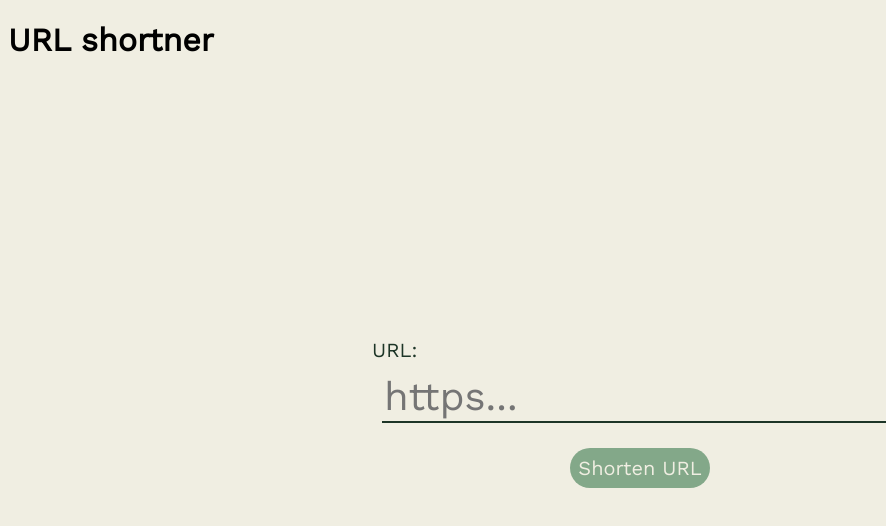
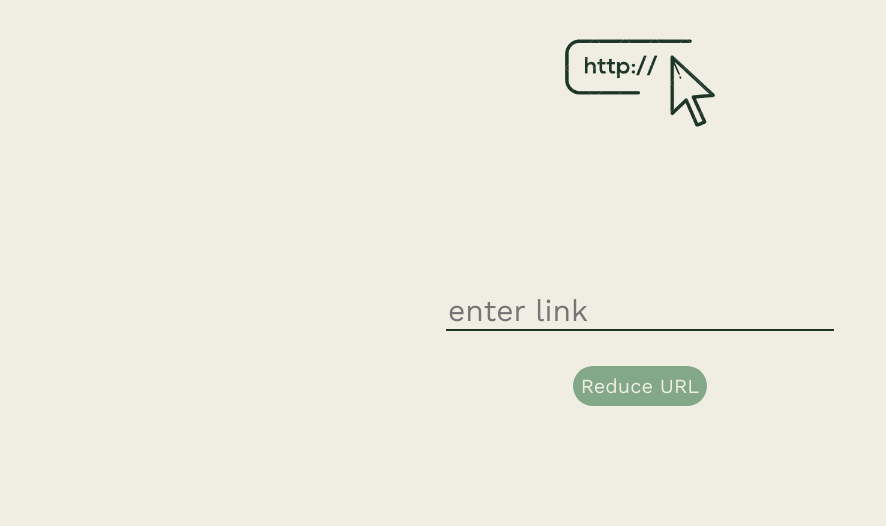
Before and after one commit to zlka/URL_Reducer_FrontEnd, a React (Create React App) app: page / in a window 1280 px wide. Shown: the top 526 px of the page, without its empty margins (0-886 px from the left). Built offline with nearby package versions, Linux system fonts and the light colour scheme.

Commit message:
change styling

```diff
--- a/public/index.html
+++ b/public/index.html
@@ -1,16 +1,21 @@
 <!DOCTYPE html>
 <html lang="en">
+
 <head>
   <meta charset="UTF-8">
   <meta http-equiv="X-UA-Compatible" content="IE=edge">
   <meta name="viewport" content="width=device-width, initial-scale=1.0">
-  <title>URL Shortener</title>
+  <title>URL Reducer</title>
   <link rel="preconnect" href="https://fonts.googleapis.com">
-<link rel="preconnect" href="https://fonts.gstatic.com" crossorigin>
-<link href="https://fonts.googleapis.com/css2?family=Lora:ital,wght@1,600&family=Work+Sans&display=swap" rel="stylesheet">
+  <link rel="preconnect" href="https://fonts.gstatic.com" crossorigin>
+  <link href="https://fonts.googleapis.com/css2?family=Lora:ital,wght@1,600&family=Work+Sans&display=swap"
+    rel="stylesheet">
+    <link rel="icon" type="image/x-icon" href="favicon.ico">
 </head>
-<body >
+
+<body>
   <div id="root"></div>
 
 </body>
+
 </html>
--- a/src/App.js
+++ b/src/App.js
@@ -4,7 +4,6 @@ import { Search } from '../src/components'
 function App() {
   return (
     <div className="App">
-      <h1>URL shortner</h1>
       <Search />
     </div>
   );
--- a/src/components/Search/index.css
+++ b/src/components/Search/index.css
@@ -3,29 +3,36 @@
 }
 
 form {
-    /* border: 2px solid red; */
+    /* border: 0.5px solid var(--teal); */
     width: fit-content;
     display: flex;
     flex-direction: column;
     height: fit-content;
     color: var(--forest);
     font-size: 20px ;
+    border-radius: 10px;
+    padding: 50px;
 }
 
 .search {
     display: flex;
-    justify-content: center;
+    flex-direction: column;
+    /* justify-content: center; */
     align-items: center;
-    /* border: 2px solid green; */
     height: 85vh;
+    /* border: 2px solid purple; */
+    padding: 0;
+    gap: 70px;
+    height: 100vh
 }
 
 #link {
     border: none;
     border-bottom: solid 2px var(--forest);
     color: var(--teal);
-    font-size: 40px;
-    margin: 10px
+    font-size: 30px;
+    margin: 10px;
+    margin-bottom: 20px
 }
 #link:focus{
     outline:none;
@@ -44,3 +51,13 @@ form {
     width: fit-content;
     align-self: center;
 }
+
+#img {
+    /* border: 2px solid red; */
+    width: fit-content;
+    text-align: center;
+    padding: 0;
+}
+img {
+    width: 30%;
+}
--- a/src/components/Search/index.js
+++ b/src/components/Search/index.js
@@ -1,13 +1,16 @@
 import React from "react"
 import './index.css'
+import logo from '../../static/logo.png'
 
 const Search = () => {
     return (
         <div className="search">
-            <form>
-                <label for="link">URL:</label>
-                <input type="text" name="link-search" id="link" placeholder="https..." />
-                <input type="submit" name="search" id = 'submit' value="Shorten URL" />
+            <div id="img"><img src={logo} alt="logo" /></div>
+            <form action="heroku">
+
+                <label for="link"></label>
+                <input type="text" name="link-search" id="link" placeholder="enter link" />
+                <input type="submit" name="search" id = 'submit' value="Reduce URL" />
             </form>
         </div>
     )
```
Also changed, not shown: src/static/logo.png (added), 1 other file (tests, documents, lock files or other folders).
